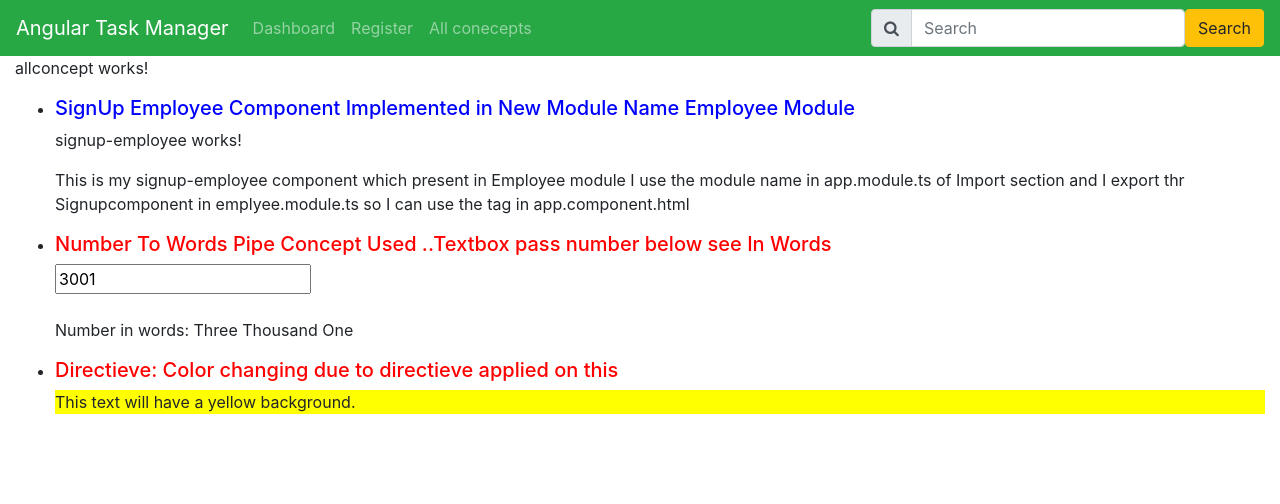
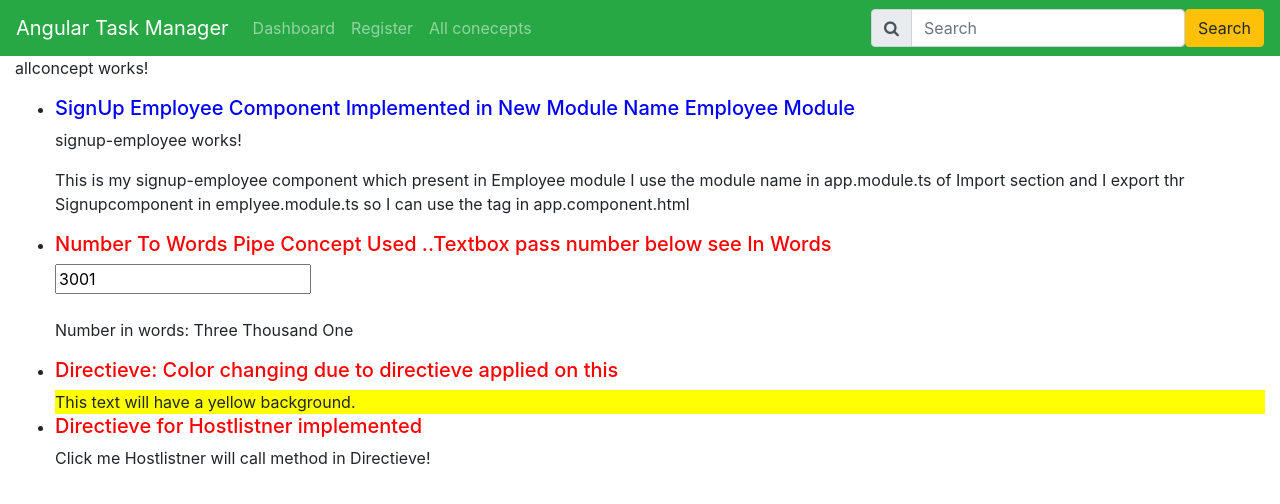
Before and after one commit to kamallochanpradhan/deployMyAngularFrontend, an Angular app: page /allconcept in a window 1280 px wide. Shown: the top 504 px of the page. Built offline with nearby package versions, Linux system fonts and the light colour scheme.

Commit message:
HostListlistner Implemented on this directieve DirectieveforhostlistnerDirective

```diff
--- a/src/app/allconcept/allconcept.component.html
+++ b/src/app/allconcept/allconcept.component.html
@@ -19,5 +19,8 @@
             This text will have a yellow background.
           </div>
     </li>
-
+    <li>
+        <h5 style="color: red;">Directieve for Hostlistner implemented</h5>
+        <div appDirectieveforhostlistner >Click me Hostlistner will call method in Directieve!</div>
+    </li>
  </ul>
--- /dev/null
+++ b/src/app/employee/directieveforhostlistner.directive.ts
@@ -0,0 +1,14 @@
+import { Directive,HostListener } from '@angular/core';
+
+@Directive({
+  selector: '[appDirectieveforhostlistner]'
+})
+export class DirectieveforhostlistnerDirective {
+
+  @HostListener('click') onClick() {
+    console.log('clicked  gggg!');
+    alert("Click On Div element  Hostlinsner getting div element and firing this HostListner  present on DirectieveforhostlistnerDirective");
+  }
+  constructor() { }
+
+}
```
Also changed, not shown: src/app/employee/employee.module.ts (+8 -2 lines), 1 other file (tests, documents, lock files or other folders).
